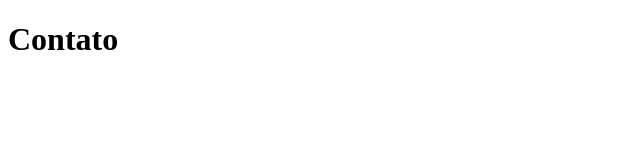
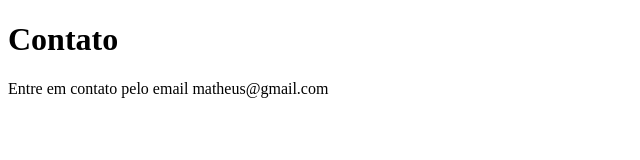
Before and after one commit to MatheusFrancallaci1/sistema-de-cadastro, a plain HTML site: page contato.html in a window 1280 px wide. Shown: the whole page, without its empty margins (0-640 px from the left). Drawn offline with Linux system fonts and the light colour scheme.

Commit message:
adicionando e-mail de contato

```diff
--- a/contato.html
+++ b/contato.html
@@ -8,6 +8,7 @@
 </head>
 <body>
     <h1>Contato</h1>
+    <p>Entre em contato pelo email matheus@gmail.com</p>
     <script src="app.js"></script>
 </body>
 </html>
```
